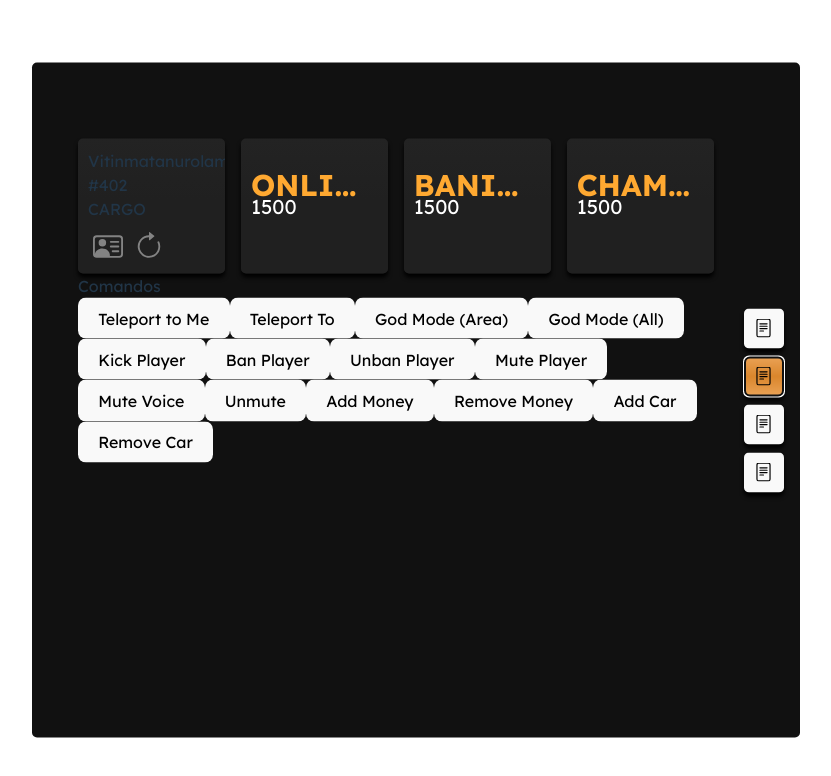
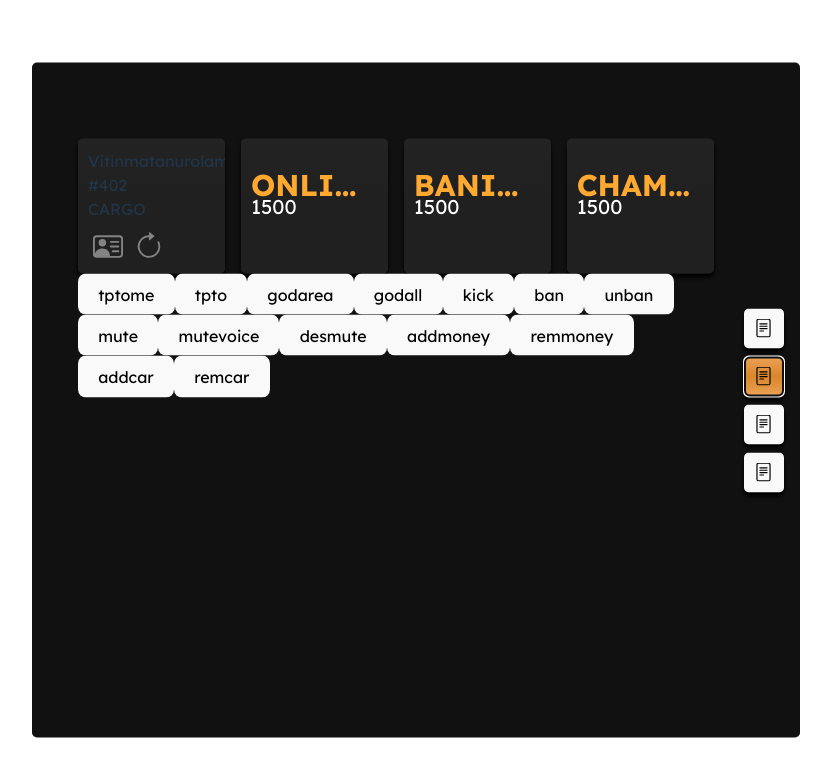
Before and after one commit to Matiaszz/painel-adm, a React (Vite) app: page / in a window 1280 px wide. Both pictures are taken after a click on the button 987 px from the left and 313 px from the top of the page. Shown: the top 776 px of the page, without its empty margins (224-1055 px from the left). Built offline with nearby package versions, Linux system fonts and the light colour scheme.

Commit message:
organizing and optmizing the code

```diff
--- a/src/App.tsx
+++ b/src/App.tsx
@@ -1,23 +1,17 @@
 import { useState, useEffect } from "react";
 import Icon from "./assets/file-icon.svg";
-import card from './assets/person-vcard.svg';
-import reload from './assets/reload.svg';
+import card from "./assets/person-vcard.svg";
+import reload from "./assets/reload.svg";
 import "./App.css";
 
-const postCommand = (command: string) => {
+const postCommand = (command: string): void => {
   fetch(`https://${GetParentResourceName()}/${command}`, {
     method: "POST",
     headers: {
       "Content-Type": "application/json",
     },
     body: JSON.stringify({}),
-  })
-    .then((response) => {
-      if (!response.ok) {
-        throw new Error("Erro na requisição");
-      }
-    })
-    .catch((error) => {
+  }).catch((error) => {
     console.error(`Erro ao enviar comando ${command}:`, error);
   });
 };
@@ -39,24 +33,22 @@ const sampleData = [
 
 const itemsPerPage = 5;
 
-function App() {
+function App(): JSX.Element {
   const [isMenuVisible, setMenuVisible] = useState(false);
   const [activeTab, setActiveTab] = useState<string>("tab1");
   const [activeButton, setActiveButton] = useState<string>("tab1");
   const [currentPage, setCurrentPage] = useState<number>(1);
 
-  const handleButtonClick = (tab: string, buttonId: string) => {
+  const handleButtonClick = (tab: string, buttonId: string): void => {
     setActiveTab(tab);
     setActiveButton(buttonId);
   };
 
-  const handleNextPage = () => {
+  const handleNextPage = (): void =>
     setCurrentPage((prevPage) => prevPage + 1);
-  };
 
-  const handlePreviousPage = () => {
+  const handlePreviousPage = (): void =>
     setCurrentPage((prevPage) => Math.max(prevPage - 1, 1));
-  };
 
   const paginatedData = sampleData.slice(
     (currentPage - 1) * itemsPerPage,
@@ -64,46 +56,61 @@ function App() {
   );
 
   useEffect(() => {
-    const handleMessage = (event: MessageEvent) => {
+    const handleMessage = (event: MessageEvent): void => {
       if (event.data && event.data.action === "toggleMenu") {
         setMenuVisible((prev) => !prev);
       }
     };
-
     window.addEventListener("message", handleMessage);
-    return () => {
-      window.removeEventListener("message", handleMessage);
-    };
+    return () => window.removeEventListener("message", handleMessage);
   }, []);
 
   useEffect(() => {
-    const handleKeyDown = (event: KeyboardEvent) => {
+    const handleKeyDown = (event: KeyboardEvent): void => {
       if (event.key === "Escape" && isMenuVisible) {
         setMenuVisible(false);
       }
     };
-
     document.addEventListener("keydown", handleKeyDown);
-    return () => {
-      document.removeEventListener("keydown", handleKeyDown);
-    };
+    return () => document.removeEventListener("keydown", handleKeyDown);
   }, [isMenuVisible]);
 
   return (
     <div className={`container ${isMenuVisible ? "" : "hidden"}`} id="admin-painel">
       <div className="left">
+        <Infos />
+        {activeTab === "tab1" && (
+          <LastCallsTable
+            data={paginatedData}
+            currentPage={currentPage}
+            onPreviousPage={handlePreviousPage}
+            onNextPage={handleNextPage}
+            totalPages={Math.ceil(sampleData.length / itemsPerPage)}
+          />
+        )}
+        {activeTab === "tab2" && <CommandButtons />}
+        {activeTab === "tab3" && <Sets />}
+        {activeTab === "tab4" && <ComingSoon />}
+      </div>
+      <Sidebar activeButton={activeButton} onButtonClick={handleButtonClick} />
+    </div>
+  );
+}
+
+function Infos(): JSX.Element {
+  return (
     <div className="container-infos">
       <div className="infos item">
-            <div className="name">
-              Vitinmatanurolamentogiratorio
-            </div>
+        <div className="name">Vitinmatanurolamentogiratorio</div>
         <div className="player-id">#402</div>
-            <div className="role">
-              CARGO
-            </div>
+        <div className="role">CARGO</div>
         <div className="container-info-buttons">
-              <button id="card-icon"><img className="card-icon" src={card} alt="card" /></button>
-              <button id="reload-icon"><img className="reload-icon" src={reload} alt="reload" /></button>
+          <button id="card-icon">
+            <img className="card-icon" src={card} alt="card" />
+          </button>
+          <button id="reload-icon">
+            <img className="reload-icon" src={reload} alt="reload" />
+          </button>
         </div>
       </div>
       <div className="item">
@@ -119,21 +126,38 @@ function App() {
         <p>1500</p>
       </div>
     </div>
-        <div className={activeTab === "tab1" ? "tab-content active" : "tab-content"}>
+  );
+}
+
+interface LastCallsTableProps {
+  data: { name: string; time: string }[];
+  currentPage: number;
+  onPreviousPage: () => void;
+  onNextPage: () => void;
+  totalPages: number;
+}
+
+function LastCallsTable({
+  data,
+  currentPage,
+  onPreviousPage,
+  onNextPage,
+  totalPages,
+}: LastCallsTableProps): JSX.Element {
+  return (
     <div className="container-last-calls">
       <div className="table-container">
         <div className="table-header">
           <span className="header-title">ÚLTIMOS CHAMADOS</span>
           <input className="search-bar" type="text" placeholder="Pesquisar" />
         </div>
-
         <div className="table">
           <div className="table-row header-row">
             <div className="column">Nome & ID</div>
             <div className="column">Horário</div>
             <div className="column">Ações</div>
           </div>
-                {paginatedData.map((entry, index) => (
+          {data.map((entry, index) => (
             <div className="table-row" key={index}>
               <div className="column">{entry.name}</div>
               <div className="column">{entry.time}</div>
@@ -146,80 +170,88 @@ function App() {
           ))}
         </div>
       </div>
-
-            {/* Paginator */}
       <div className="pagination">
         <button
           className="pagination-button"
-                onClick={handlePreviousPage}
+          onClick={onPreviousPage}
           disabled={currentPage === 1}
         >
           Anterior
         </button>
         <span className="pagination-info">
-                Página {currentPage} de {Math.ceil(sampleData.length / itemsPerPage)}
+          Página {currentPage} de {totalPages}
         </span>
         <button
           className="pagination-button"
-                onClick={handleNextPage}
-                disabled={currentPage === Math.ceil(sampleData.length / itemsPerPage)}
+          onClick={onNextPage}
+          disabled={currentPage === totalPages}
         >
           Próxima
         </button>
       </div>
     </div>
+  );
+}
+
+function CommandButtons(): JSX.Element {
+  const commands = [
+    "tptome",
+    "tpto",
+    "godarea",
+    "godall",
+    "kick",
+    "ban",
+    "unban",
+    "mute",
+    "mutevoice",
+    "desmute",
+    "addmoney",
+    "remmoney",
+    "addcar",
+    "remcar",
+  ];
+
+  return (
+    <div>
+      {commands.map((cmd) => (
+        <button className="button1" onClick={() => postCommand(cmd)} key={cmd}>
+          {cmd}
+        </button>
+      ))}
     </div>
+  );
+}
 
-        <div className={activeTab === "tab2" ? "tab-content active" : "tab-content"}>
-          Comandos
-          <div>
-            <button className="button1" onClick={() => postCommand("tptome")}>Teleport to Me</button>
-            <button className="button1" onClick={() => postCommand("tpto")}>Teleport To</button>
-            <button className="button1" onClick={() => postCommand("godarea")}>God Mode (Area)</button>
-            <button className="button1" onClick={() => postCommand("godall")}>God Mode (All)</button>
-            <button className="button1" onClick={() => postCommand("kick")}>Kick Player</button>
-            <button className="button1" onClick={() => postCommand("ban")}>Ban Player</button>
-            <button className="button1" onClick={() => postCommand("unban")}>Unban Player</button>
-            <button className="button1" onClick={() => postCommand("mute")}>Mute Player</button>
-            <button className="button1" onClick={() => postCommand("mutevoice")}>Mute Voice</button>
-            <button className="button1" onClick={() => postCommand("desmute")}>Unmute</button>
-            <button className="button1" onClick={() => postCommand("addmoney")}>Add Money</button>
-            <button className="button1" onClick={() => postCommand("remmoney")}>Remove Money</button>
-            <button className="button1" onClick={() => postCommand("addcar")}>Add Car</button>
-            <button className="button1" onClick={() => postCommand("remcar")}>Remove Car</button>
-          </div>
-        </div>
+interface SidebarProps {
+  activeButton: string;
+  onButtonClick: (tab: string, buttonId: string) => void;
+}
 
-        <div className={activeTab === "tab3" ? "tab-content active" : "tab-content"}>
-          Setagem
-        </div>
-
-        <div className={activeTab === "tab4" ? "tab-content active" : "tab-content"}>
-          Coming soon
-        </div>
-      </div>
+function Sidebar({ activeButton, onButtonClick }: SidebarProps): JSX.Element {
+  const tabs = ["tab1", "tab2", "tab3", "tab4"];
+  const tooltips = ["Últimos chamados", "Comandos", "Setagem", "Coming soon"];
+  return (
     <div className="right">
-        {["tab1", "tab2", "tab3", "tab4"].map((tab, index) => (
+      {tabs.map((tab, index) => (
         <button
           key={tab}
           className={`aside-btn ${activeButton === tab ? "active" : ""}`}
-            onClick={() => handleButtonClick(tab, tab)}
+          onClick={() => onButtonClick(tab, tab)}
         >
-            <span className="tooltip">
-              {index === 0
-                ? "Últimos chamados"
-                : index === 1
-                  ? "Comandos"
-                  : index === 2 ? "Setagem"
-                    : "Coming soon"}
-            </span>
+          <span className="tooltip">{tooltips[index]}</span>
           <img className="aside-img" src={Icon} alt="Icon" />
         </button>
       ))}
     </div>
-
-    </div>
   );
 }
 
+function Sets(): JSX.Element {
+  return <div>Setagem</div>;
+}
+
+function ComingSoon(): JSX.Element {
+  return <div>Coming soon</div>;
+}
+
 export default App;
```
Lines whose indentation alone changed are shown as unchanged.
